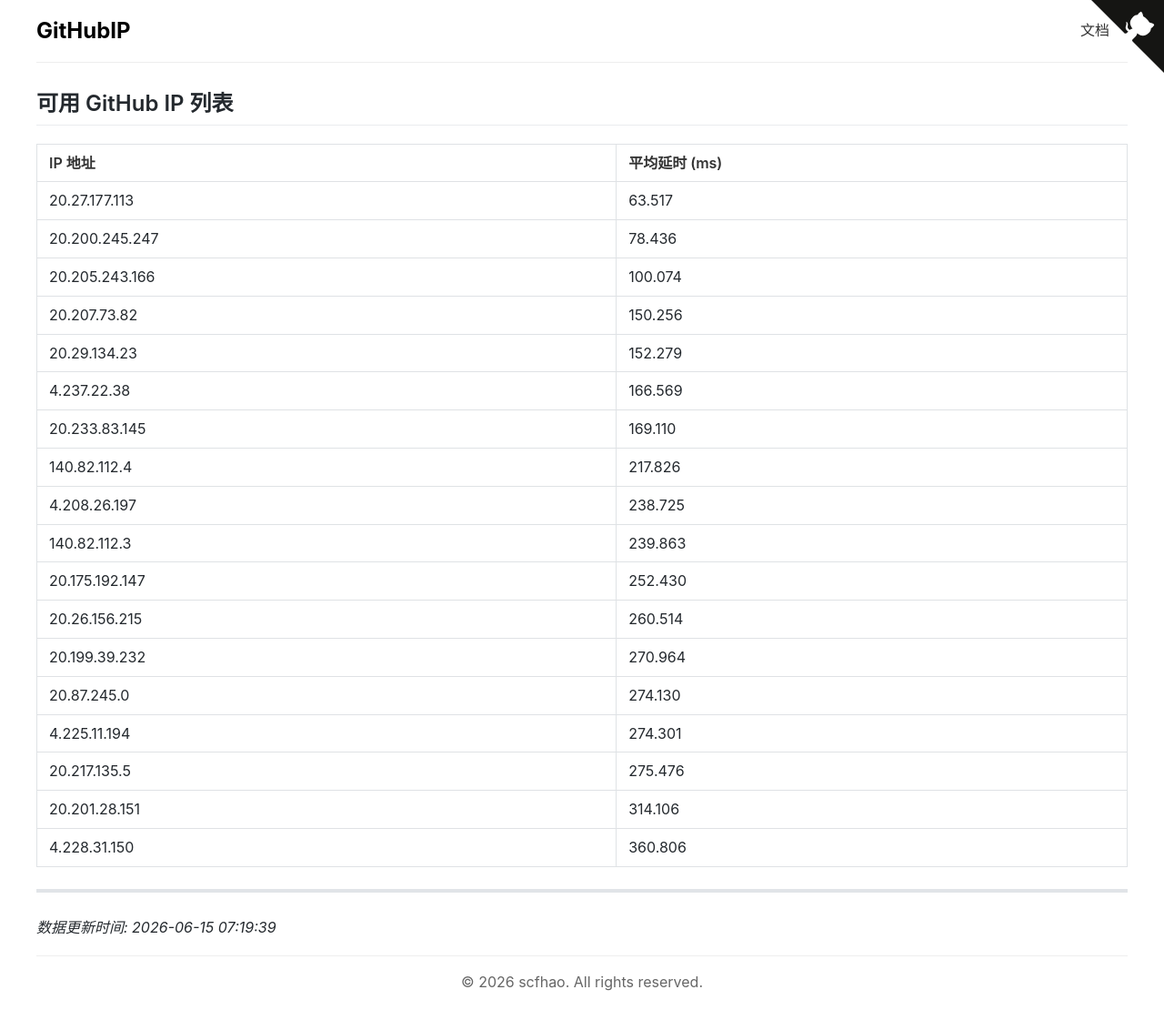
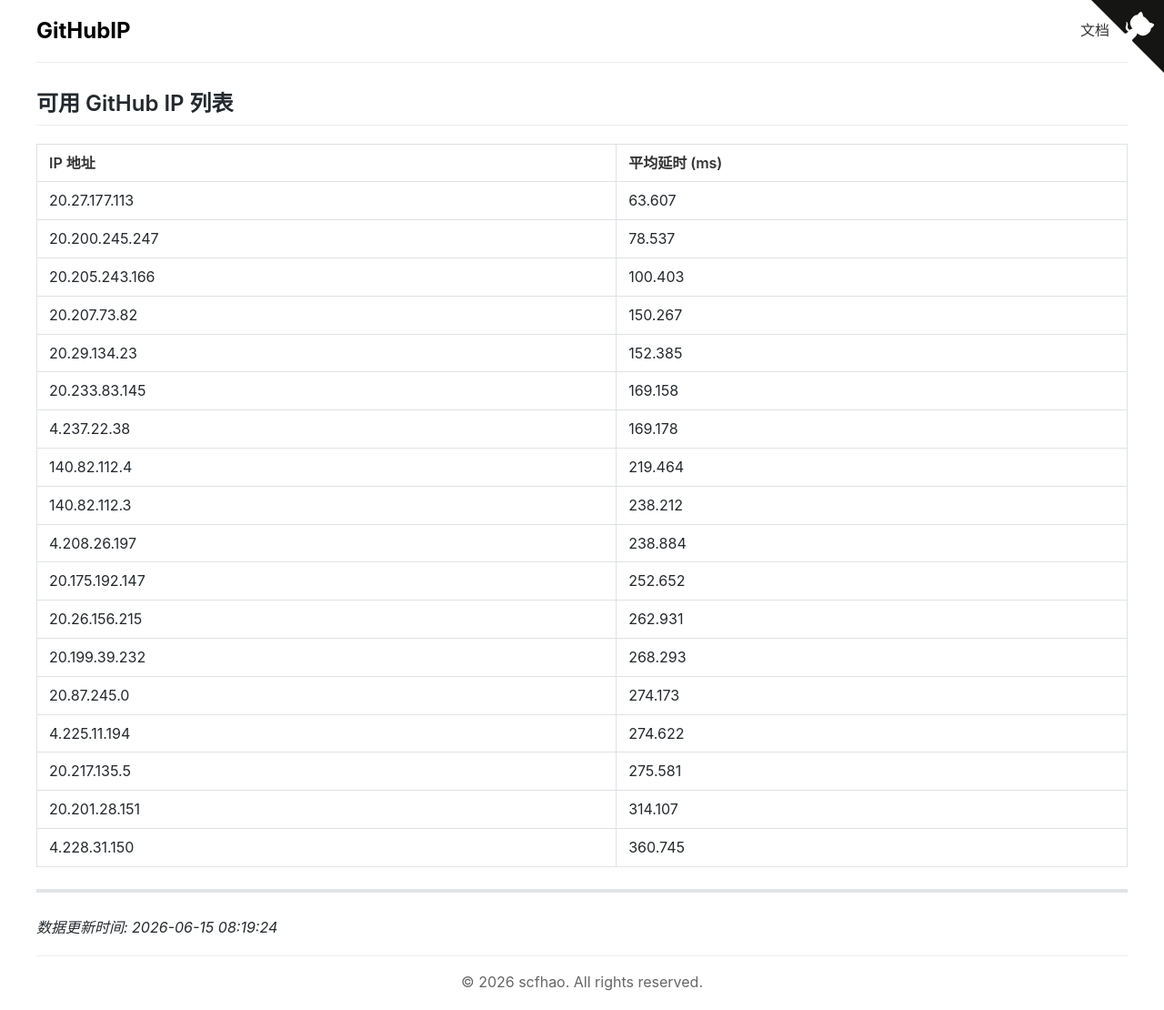
Before and after one commit to scfhao/GitHubIP, a Jekyll site: the page built from index.md, in a window 1280 px wide. Shown: the whole page at 91% size. Built offline with Jekyll 4.4.1, drawn with Linux system fonts in a browser that asks for light colours.

Commit message:
自动脚本执行 - 2026-06-15 08:19:24

```diff
--- a/index.md
+++ b/index.md
@@ -1,32 +1,32 @@
 ---
 layout: home
 title: GitHub IP 列表
-date: 2026-06-15 07:19:39
+date: 2026-06-15 08:19:24
 ---
 
 ## 可用 GitHub IP 列表
 
 | IP 地址 | 平均延时 (ms) |
 |---------|--------------|
-| 20.27.177.113 | 63.517 |
-| 20.200.245.247 | 78.436 |
-| 20.205.243.166 | 100.074 |
-| 20.207.73.82 | 150.256 |
-| 20.29.134.23 | 152.279 |
-| 4.237.22.38 | 166.569 |
-| 20.233.83.145 | 169.110 |
-| 140.82.112.4 | 217.826 |
-| 4.208.26.197 | 238.725 |
-| 140.82.112.3 | 239.863 |
-| 20.175.192.147 | 252.430 |
-| 20.26.156.215 | 260.514 |
-| 20.199.39.232 | 270.964 |
-| 20.87.245.0 | 274.130 |
-| 4.225.11.194 | 274.301 |
-| 20.217.135.5 | 275.476 |
-| 20.201.28.151 | 314.106 |
-| 4.228.31.150 | 360.806 |
+| 20.27.177.113 | 63.607 |
+| 20.200.245.247 | 78.537 |
+| 20.205.243.166 | 100.403 |
+| 20.207.73.82 | 150.267 |
+| 20.29.134.23 | 152.385 |
+| 20.233.83.145 | 169.158 |
+| 4.237.22.38 | 169.178 |
+| 140.82.112.4 | 219.464 |
+| 140.82.112.3 | 238.212 |
+| 4.208.26.197 | 238.884 |
+| 20.175.192.147 | 252.652 |
+| 20.26.156.215 | 262.931 |
+| 20.199.39.232 | 268.293 |
+| 20.87.245.0 | 274.173 |
+| 4.225.11.194 | 274.622 |
+| 20.217.135.5 | 275.581 |
+| 20.201.28.151 | 314.107 |
+| 4.228.31.150 | 360.745 |
 
 ---
 
-*数据更新时间: 2026-06-15 07:19:39*
+*数据更新时间: 2026-06-15 08:19:24*
```
